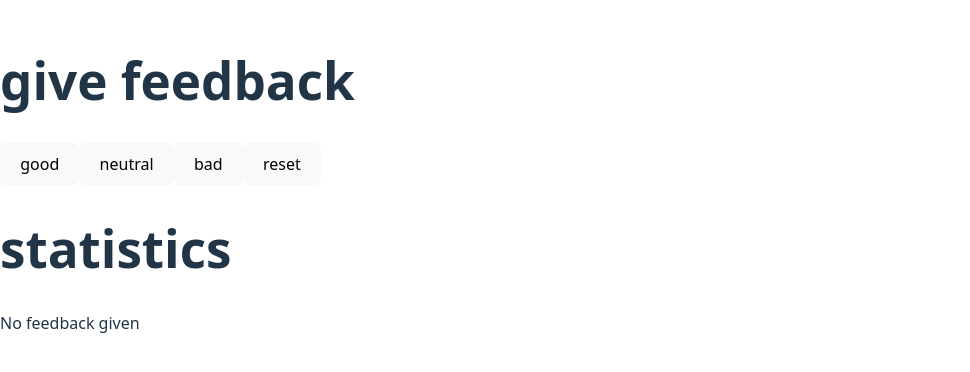
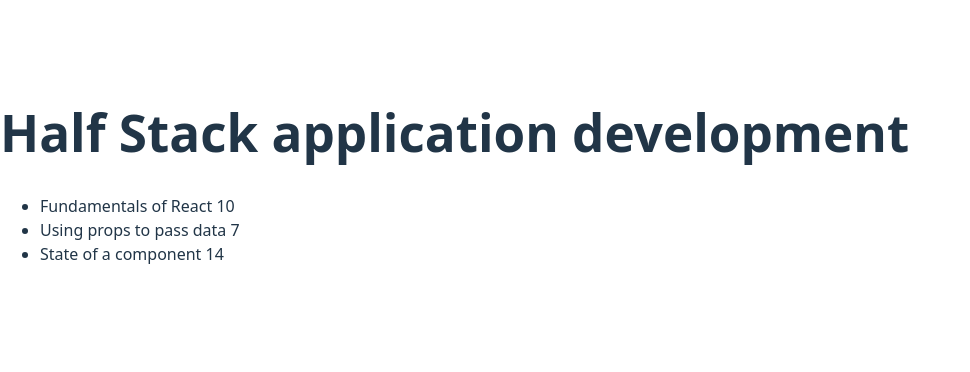
Before and after one commit to ramipandolfi/fullstackopen-ejercicios, a React (Vite) app: page / in a window 1280 px wide. Shown: the part 224-596 px from the top of the page, without its empty margins (0-970 px from the left). Built offline with nearby package versions, Linux system fonts and the light colour scheme.

Commit message:
exercise 2.1

```diff
--- a/src/App.jsx
+++ b/src/App.jsx
@@ -1,65 +1,57 @@
-import { useState } from "react";
+const Header = ({ name }) => {
+  return <h1>{name}</h1>;
+};
 
-const StatisticLine = ({ text, value }) => (
-  <p>
-    {text} {value}
-  </p>
-);
+const Part = ({ namepart, exercisess }) => {
+  return (
+    <li>
+      {namepart} {exercisess}
+    </li>
+  );
+};
 
-const Statistics = ({ good, neutral, bad, total, average, positive }) => {
-  if (total === 0) {
-    return <div>No feedback given</div>;
-  }
+const Content = ({ parts }) => {
+  return (
+    <ul>
+      {parts.map((p) => (
+        <Part key={p.id} namepart={p.name} exercisess={p.exercises} />
+      ))}
+    </ul>
+  );
+};
+
+const Course = ({ course }) => {
   return (
     <div>
-      <StatisticLine text="good" value={good} />
-      <StatisticLine text="neutral" value={neutral} />
-      <StatisticLine text="bad" value={bad} />
-      <StatisticLine text="all" value={total} />
-      <StatisticLine text="average" value={average} />
-      <StatisticLine text="positive" value={positive} />
+      <Header name={course.name} />
+      <Content parts={course.parts} />
     </div>
   );
 };
-
-const Button = ({ handleClick, text }) => (
-  <button onClick={handleClick}>{text}</button>
-);
-
 const App = () => {
-  const [good, setGood] = useState(0);
-  const [neutral, setNeutral] = useState(0);
-  const [bad, setBad] = useState(0);
-
-  const total = good + neutral + bad;
-  const average = total === 0 ? 0 : (good - bad) / total;
-  const positive = total === 0 ? 0 : (good / total) * 100;
-
-  const handleReset = () => {
-    setGood(0);
-    setNeutral(0);
-    setBad(0);
+  const course = {
+    id: 1,
+    name: "Half Stack application development",
+    parts: [
+      {
+        name: "Fundamentals of React",
+        exercises: 10,
+        id: 1,
+      },
+      {
+        name: "Using props to pass data",
+        exercises: 7,
+        id: 2,
+      },
+      {
+        name: "State of a component",
+        exercises: 14,
+        id: 3,
+      },
+    ],
   };
 
-  return (
-    <div>
-      <h1>give feedback</h1>
-      <Button handleClick={() => setGood(good + 1)} text="good" />
-      <Button handleClick={() => setNeutral(neutral + 1)} text="neutral" />
-      <Button handleClick={() => setBad(bad + 1)} text="bad" />
-      <Button handleClick={handleReset} text="reset" />
-
-      <h1>statistics</h1>
-      <Statistics
-        good={good}
-        neutral={neutral}
-        bad={bad}
-        total={total}
-        average={average}
-        positive={positive}
-      />
-    </div>
-  );
+  return <Course course={course} />;
 };
 
 export default App;
```
